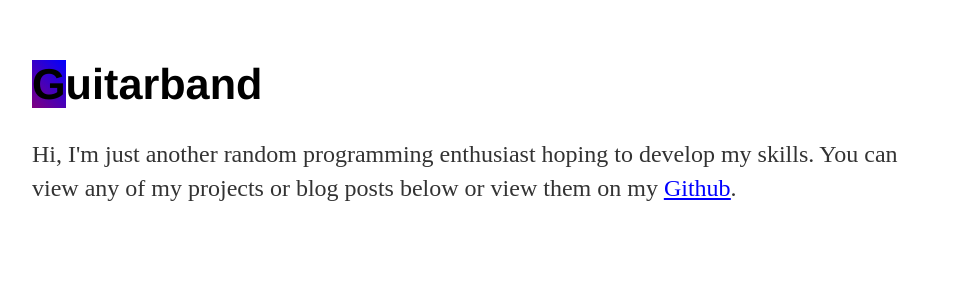
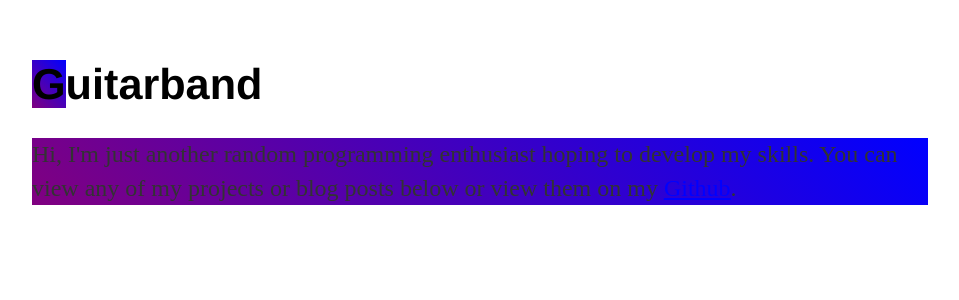
Before and after one commit to Guitarband/testwebsiteGuitarband.github.io, a Jekyll site: the page index.html, which Jekyll copies as it is, in a window 1280 px wide. Shown: the top 300 px of the page, without its empty margins (160-1119 px from the left). Built offline with Jekyll 4.4.1, drawn with Linux system fonts in a browser that asks for light colours.

Commit message:
Update styles.css

```diff
--- a/css/styles.css
+++ b/css/styles.css
@@ -63,3 +63,7 @@ a:visited {
 #g_title {
     background-image: linear-gradient(45deg, purple, blue);
 }
+
+p {
+    background-image: linear-gradient(45deg, purple, blue);
+}
```
